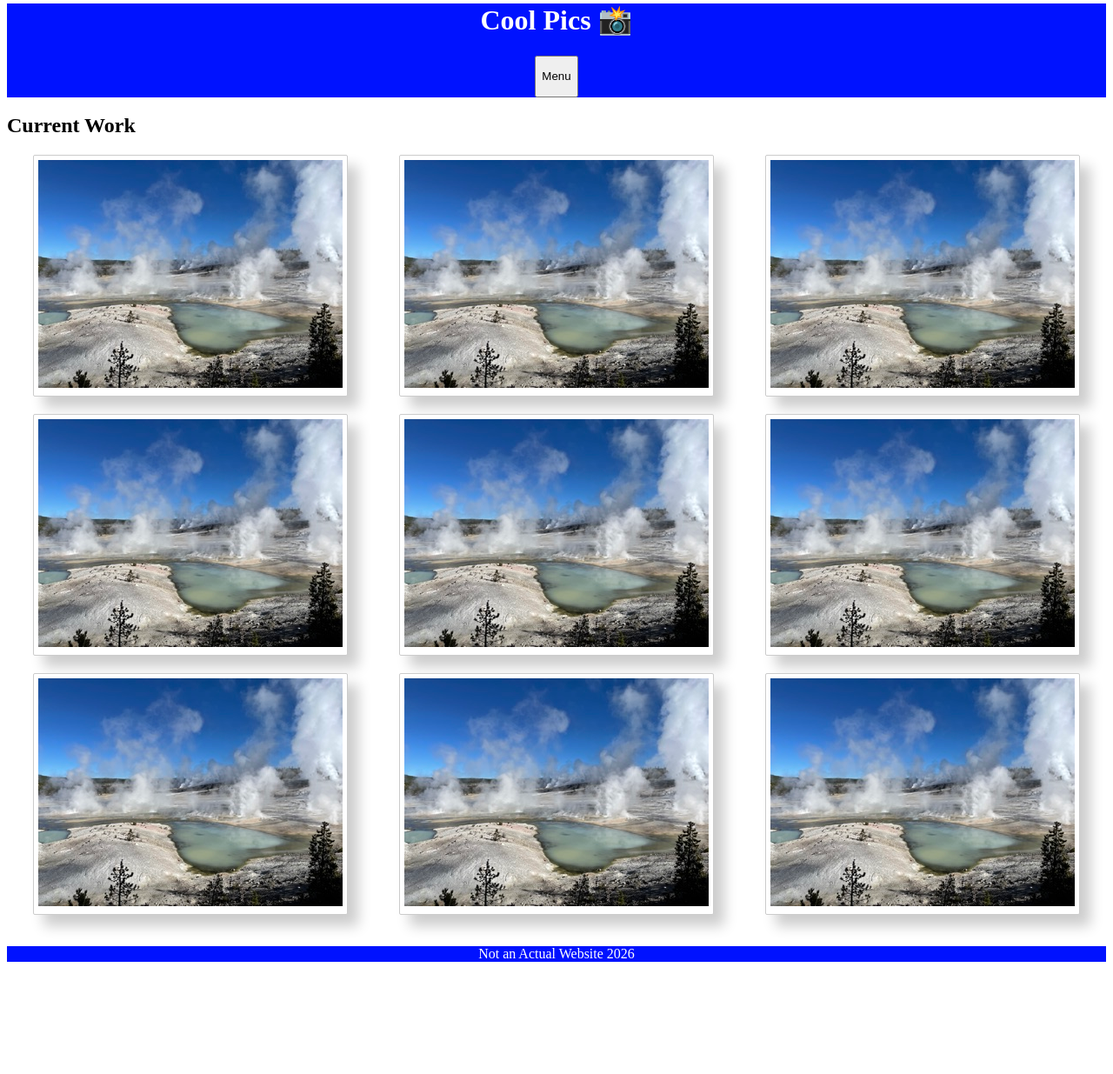
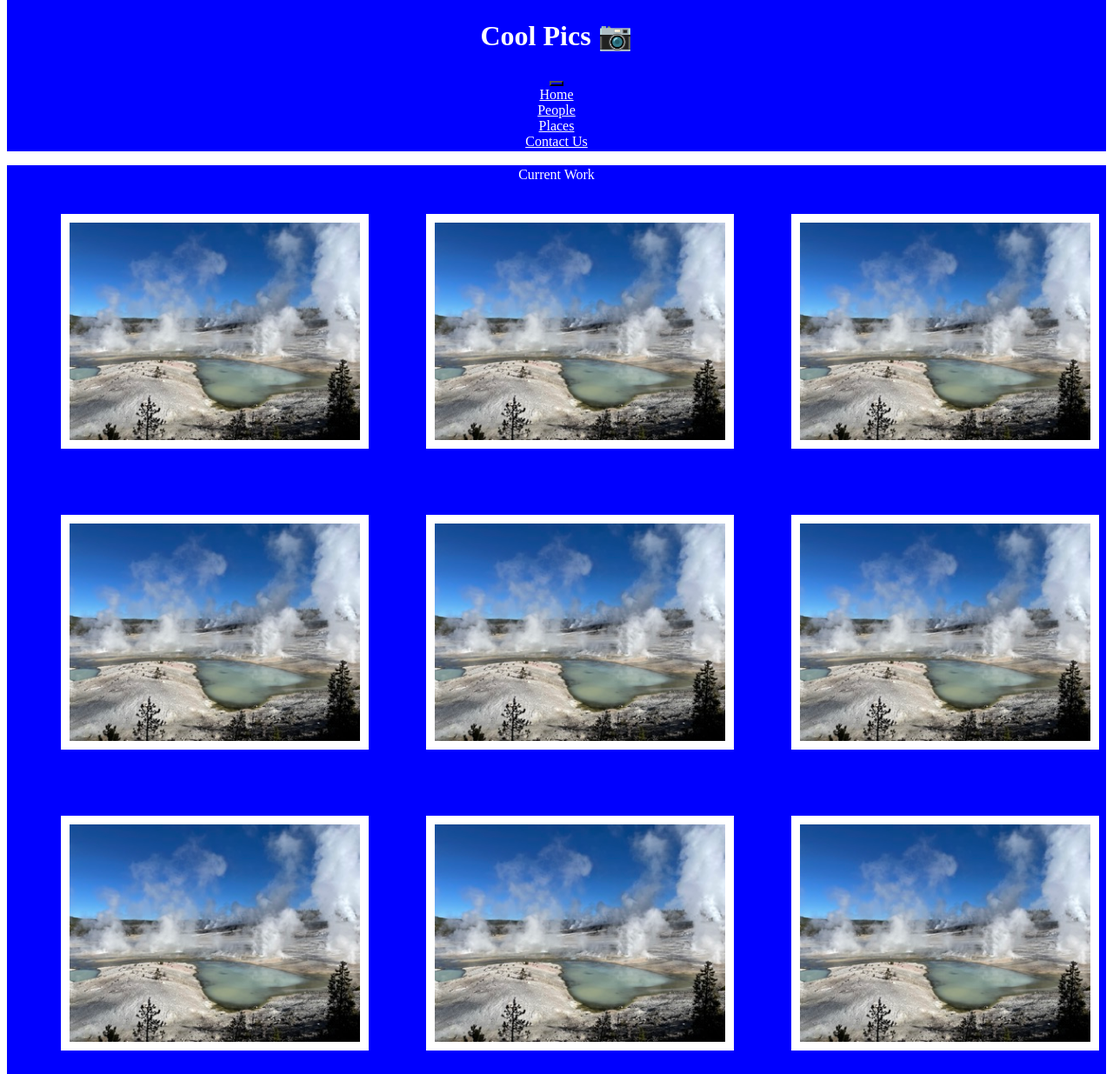
Before and after one commit to CodyCraner/WDD131, a plain HTML site: page coolpics/index.html in a window 1280 px wide. Shown: the part 17-1252 px from the top of the page at 87% size. Before the commit the page ends 1139 px from the top, so only its background shows below. Drawn offline with Linux system fonts and the light colour scheme.

Commit message:
reworked base design and updated JS for interaction for cool pics

```diff
--- /dev/null
+++ b/coolpics/coolpics.js
@@ -0,0 +1,49 @@
+const menu = document.querySelector('#butte');
+let menuElement = document.querySelector('nav');
+
+function hidestuff(){
+    if (menuElement.classList.contains("hide")){
+        menuElement.classList.remove("hide");
+    }else{
+        menuElement.classList.add("hide")
+    }
+}
+
+function handleResize(){
+    if (window.innerWidth > 1500){
+        menuElement.classList.remove("hide");
+    }else{
+        menuElement.classList.add("hide")
+    }
+}
+
+menu.addEventListener('click', hidestuff);
+handleResize();
+
+window.addEventListener("resize", handleResize);
+
+//Modal? functions and related variables
+document.addEventListener('DOMContentLoaded', () => {
+    const images = document.querySelectorAll('.gallery img');
+    const modal = document.getElementById('image-modal');
+    const modalImage = document.getElementById('modal-image');
+    const closeBtn = modal.querySelector('.close-viewer');
+
+    images.forEach(img => {
+      img.addEventListener('click', () => {
+        modalImage.src = img.src;
+        modalImage.alt = img.alt;
+        modal.showModal();
+      });
+    });
+
+    closeBtn.addEventListener('click', () => {
+      modal.close();
+    });
+
+    modal.addEventListener('click', (event) => {
+      if (event.target === modal) {
+        modal.close();
+      }
+    });
+  });
--- a/coolpics/index.html
+++ b/coolpics/index.html
@@ -2,63 +2,61 @@
 <html lang="en">
 <head>
     <meta charset="UTF-8">
-    <meta name="viewport" content="width=device-width, initial-scale=1.0">
+    <meta author="Cole Harris" desciption="Storing photos">
+    <meta name="viewport" content="width=device-width, initial-scale=1.0" font="roboto">
     <link rel="stylesheet" href="styles.css">
-    <title>Coolpics</title>
+    <script defer src="coolpics.js"></script>
+    <title>Document</title>
 </head>
 <body>
     <header>
-        <h1>Cool Pics &#128248;</h1>
-        <button class="menu-btn">
-            <p>Menu</p>
+        <h1>Cool Pics 📷</h1>
+        <button id = "butte">
+            <h2>Menu</h2>
         </button>
-  <nav>
-    <a href="#">Home</a>
-    <a href="#">People</a>
-    <a href="#">Places</a>
-    <a href="#">About</a>
-    <a href="#">Contact</a>
-
-  </nav>
-
+        <nav class="hide">
+            <a href="#">Home</a>
+            <a href="#">People</a>
+            <a href="#">Places</a>
+            <a href="#">Contact Us</a>
+        </nav>
     </header>
-
-    <h2>Current Work</h2>
-
     <main>
-        <section>
-            <img src="norris.jpg" alt="geysers">
-        </section>
-        <section>
-            <img src="norris.jpg" alt="geysers">
-        </section>
-        <section>
-            <img src="norris.jpg" alt="geysers">
-        </section>
-        <section>
-            <img src="norris.jpg" alt="geysers">
-        </section>
-        <section>
-            <img src="norris.jpg" alt="geysers">
-        </section>
-        <section>
-            <img src="norris.jpg" alt="geysers">
-        </section>
-        <section>
-            <img src="norris.jpg" alt="geysers">
-        </section>
-        <section>
-            <img src="norris.jpg" alt="geysers">
-        </section>
-        <section>
-            <img src="norris.jpg" alt="geysers">
-        </section>
-
+        Current Work
+        <div class="gallery">
+            <figure>
+                <img src="norris-sm.jpg" alt="picture1">
+            </figure>
+            <figure>
+                <img src="norris-sm.jpg" alt="picture2">
+            </figure>
+            <figure>
+                <img src="norris-sm.jpg" alt="picture3">
+            </figure>
+            <figure>
+                <img src="norris-sm.jpg" alt="picture4">
+            </figure>
+            <figure>
+                <img src="norris-sm.jpg" alt="picture5">
+            </figure>
+            <figure>
+                <img src="norris-sm.jpg" alt="picture6">
+            </figure>
+            <figure>
+                <img src="norris-sm.jpg" alt="picture7">
+            </figure>
+            <figure>
+                <img src="norris-sm.jpg" alt="picture8">
+            </figure>
+            <figure>
+                <img src="norris-sm.jpg" alt="picture9">
+            </figure>
+        </div>
+        <dialog id="image-modal">
+            <img id="modal-image" src="" alt="">
+            <button class="close-viewer">X</button>
+        </dialog>
     </main>
-
-    <footer>
-            <p>Not an Actual Website 2026</p>
-        </footer>
-
+    <footer>Copyright 2023 - Not a real site</footer>
 </body>
 </html>
--- a/coolpics/styles.css
+++ b/coolpics/styles.css
@@ -1,35 +1,85 @@
-header, footer{
-    background-color: #0012ff;
+header, main, footer{
+    text-align:center;
+    margin: 1rem auto;
+    padding: 2px;
+    background-color: blue;
     color: white;
-    text-align: center;
-    margin: 0;
-}
-nav a{
-    color: white;
-    display: none;
 }
 
-section{
-     padding: 5px;
-    background-color: white;
-    margin: 1em;
-    border: 1px solid #ccc;
-    box-shadow: 12px 13px 15px 0px rgba(0, 0, 0, 0.20);
-    border-radius: 2px;
-    margin: 0 auto;
-    margin-bottom: 20px;
+
+a{
+    color:white;
+
+
+    min-width: 200px;
+    display:block;
 }
-main{
+
+.hide {
+    display:none;
+}
+
+
+figure{
+    display:inline;
+}
+img{
+    max-width: 100%;
+    margin:20px;
+    border: white 10px solid;
+    height: 250px;
+    object-fit:cover;
+}
+button{
+
+    background: none;
+
+}
+
+#image-modal img {
+    max-width: 150%;
+    height: 50vh;
+    display: block;
+    background-color: rgba(0,0,0,.6);
+    margin:20vh auto;
+    z-index:10;
+  }
+.close-viewer {
+    position: absolute;
+    top: 1rem;
+    right: 1rem;
+    font-size: 1.2rem;
+    background: red;
+    color: white;
+    border: none;
+    padding: 0.5rem;
+
+  }
+  .gallery{
      display: grid;
     grid-template-columns: 1fr;
   }
-@media screen and (min-width: 500px) and (max-width: 1199px) {
-    main{
+
+@media screen and (min-width: 500px) and (max-width: 1199px){
+
+    .gallery{
         grid-template-columns: 1fr 1fr;
     }
+    .hide {
+        display:none;
     }
+}
+
 @media screen and (min-width: 1200px){
-main{
+
+    .gallery{
         grid-template-columns: 1fr 1fr 1fr;
     }
+
+    h2{
+        display:none;
     }
+    .hide{
+        display:block;
+    }
+}
```
Also changed, not shown: coolpics/norris-full.jpg (added), coolpics/norris-sm.jpg (renamed from coolpics/norris.jpg). Lines whose indentation alone changed are shown as unchanged.
